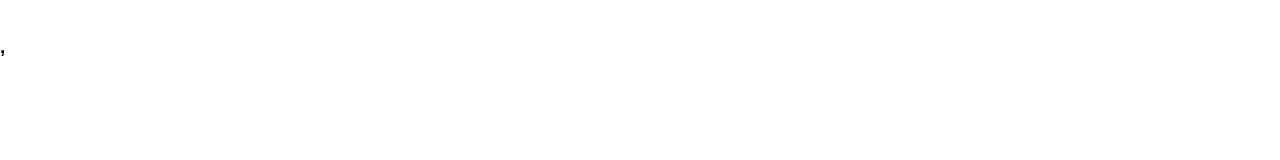
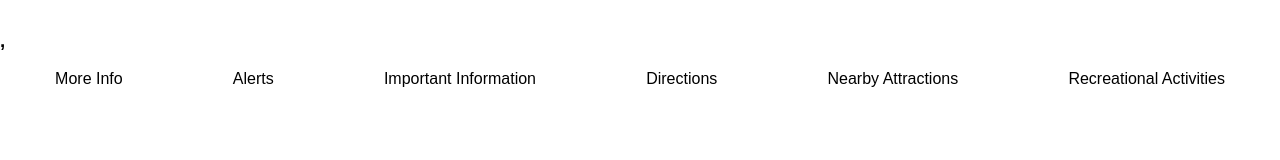
Before and after one commit to whuizenga/Happy-Camper, a React (Create React App) app in the folder client/: page /campground/1/1 in a window 1280 px wide. Shown: the part 217-377 px from the top of the page. Built offline with nearby package versions, Linux system fonts and the light colour scheme; no server answers.

Commit message:
can switch between mulitple info slices

```diff
--- a/client/src/Components/CampgroundPage/CampgroundDescription.jsx
+++ b/client/src/Components/CampgroundPage/CampgroundDescription.jsx
@@ -1,19 +1,67 @@
 import React, { Component } from 'react';
-import axios from 'axios';
+import styled from 'styled-components';
 
+const OptionsDiv = styled.div`
+    display: flex;
+    justify-content: space-around;
+    align-content: center;
+`
+
+const FalseButton = styled.div`
+    background-color: #1B4721;
+
+`
 class CampgroundDescription extends Component {
     constructor() {
         super()
         this.state= {
-            description: true,
+            description: false,
             alert: false,
             directions: false,
-            shortDes: false,
+            shortDes: true,
             important: false,
             nearby: false,
             recreation: false,
         }
     }
+    _setStateToFalse = () => {
+        const newState = {...this.state}
+        newState.description = false,
+        newState.alert = false,
+        newState.directions = false,
+        newState.shortDes = false,
+        newState.important = false,
+        newState.nearby = false,
+        newState.recreation = false,
+        this.setState(newState);
+    }
+    _moreInformation = () => {
+        this._setStateToFalse();
+        this.setState({description: true});
+    }
+
+    _showAlerts = () => {
+        this._setStateToFalse();
+        this.setState({alert: true});
+    }
+
+    _showImportantInfo = () => {
+        this._setStateToFalse();
+        this.setState({important: true});
+    }
+    _showDirections = () => {
+        this._setStateToFalse();
+        this.setState({directions: true});
+    }
+    _showNearbyInfo = () => {
+        this._setStateToFalse();
+        this.setState({nearby: true});
+    }
+    _showRecreation = () => {
+        this._setStateToFalse();
+        this.setState({recreation: true});
+    }
+
     render() {
         let alertText = ""
         if (!this.props.campgroundInfo.alert){
@@ -32,6 +80,14 @@ class CampgroundDescription extends Component {
                 <p>{this.state.important ? this.props.campgroundInfo.important_information : null}</p>
                 <p>{this.state.nearby ? this.props.campgroundInfo.nearby_attractions : null}</p>
                 <p>{this.state.recreation ? this.props.campgroundInfo.recreation_information : null}</p>
+                <OptionsDiv>
+                    <div onClick={this._moreInformation}>More Info</div>
+                    <div onClick={this._showAlerts}>Alerts</div>
+                    <div onClick={this._showImportantInfo}>Important Information</div>
+                    <div onClick={this._showDirections}>Directions</div>
+                    <div onClick={this._showNearbyInfo}>Nearby Attractions</div>
+                    <div onClicl={this._showRecreation}>Recreational Activities</div>
+                </OptionsDiv>
             </div>
         );
     }
```
